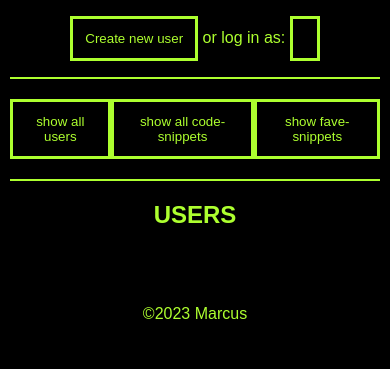
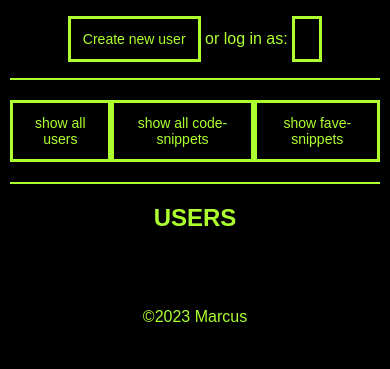
Before and after one commit to marcus-rk/code-snippet-api, a website: page public/index.html in a window 390 px wide. Drawn offline with Linux system fonts and the light colour scheme; no server answers.

Commit message:
fixed css mobile break-point

```diff
--- a/public/style.css
+++ b/public/style.css
@@ -91,8 +91,9 @@ button, select, input {
     background: none;
     border: 3px solid greenyellow;
     padding: 12px;
+    font-size: 14px;
 } button:hover, select:hover {
-    cursor: pointer;
+      cursor: pointer;
       border: 3px dashed greenyellow;
   }
 
@@ -176,7 +177,7 @@ footer {
     padding: 40px;
 }
 
-@media screen and (max-width: 900px) {
+@media screen and (max-width: 700px) {
     header {
         justify-content: center;
         align-items: center;
```
